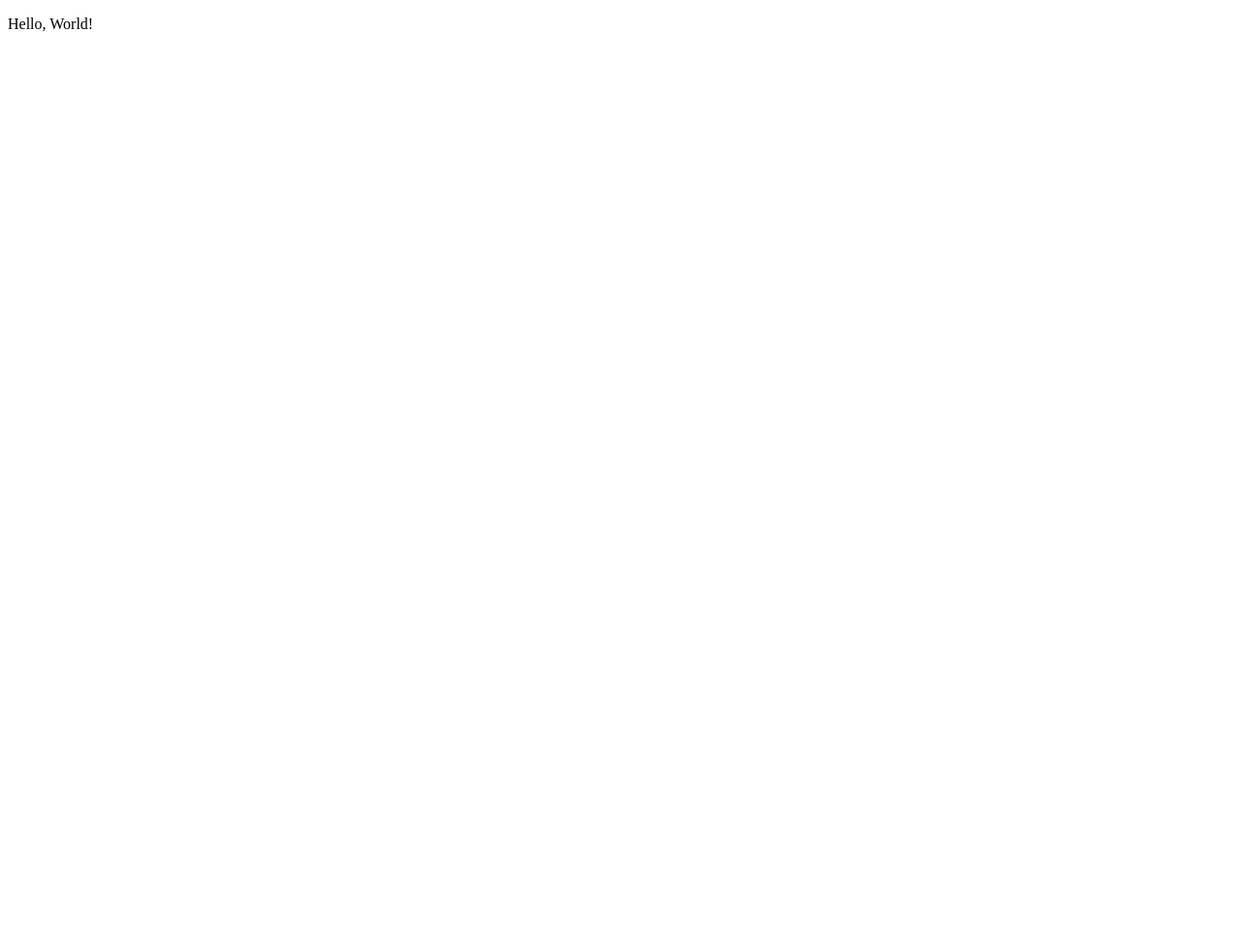
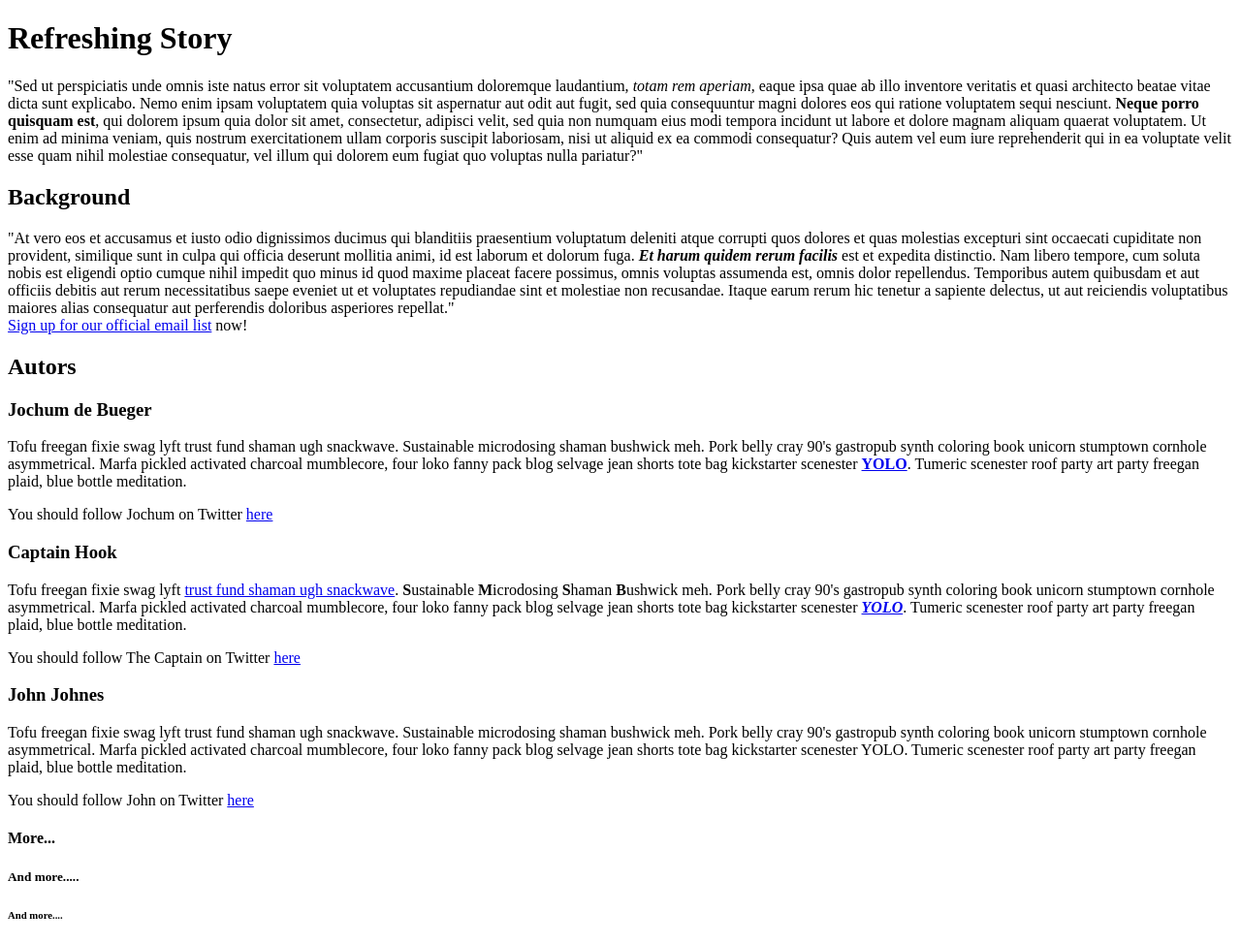
Before and after one commit to Muhcoj/sample_website, a plain HTML site: page index.html in a window 1280 px wide. Shown: the whole page at 97% size. Before the commit the page ends 800 px from the top, so only its background shows below. Drawn offline with Linux system fonts and the light colour scheme.

Commit message:
Added links to index

```diff
--- a/index.html
+++ b/index.html
@@ -1,10 +1,40 @@
 <!DOCTYPE html>
   <html>
     <head>
-      <title>Page Title</title>
+      <title>HTML Refresher</title>
       <meta charset="utf-8">
     </head>
     <body>
-      <p>Hello, World!</p>
+
+      <h1>Refreshing Story</h1>
+        <p>"Sed ut perspiciatis unde omnis iste natus error sit voluptatem accusantium doloremque laudantium, <em>totam rem aperiam</em>, eaque ipsa quae ab illo inventore veritatis et quasi architecto beatae vitae dicta sunt explicabo. Nemo enim ipsam voluptatem quia voluptas sit aspernatur aut odit aut fugit, sed quia consequuntur magni dolores eos qui ratione voluptatem sequi nesciunt. <strong>Neque porro quisquam est</strong>, qui dolorem ipsum quia dolor sit amet, consectetur, adipisci velit, sed quia non numquam eius modi tempora incidunt ut labore et dolore magnam aliquam quaerat voluptatem. Ut enim ad minima veniam, quis nostrum exercitationem ullam corporis suscipit laboriosam, nisi ut aliquid ex ea commodi consequatur? Quis autem vel eum iure reprehenderit qui in ea voluptate velit esse quam nihil molestiae consequatur, vel illum qui dolorem eum fugiat quo voluptas nulla pariatur?"</p>
+
+      <h2>Background</h2>
+        <p>"At vero eos et accusamus et iusto odio dignissimos ducimus qui blanditiis praesentium voluptatum deleniti atque corrupti quos dolores et quas molestias excepturi sint occaecati cupiditate non provident, similique sunt in culpa qui officia deserunt mollitia animi, id est laborum et dolorum fuga. <strong><em>Et harum quidem rerum facilis</em></strong> est et expedita distinctio. Nam libero tempore, cum soluta nobis est eligendi optio cumque nihil impedit quo minus id quod maxime placeat facere possimus, omnis voluptas assumenda est, omnis dolor repellendus. Temporibus autem quibusdam et aut officiis debitis aut rerum necessitatibus saepe eveniet ut et voluptates repudiandae sint et molestiae non recusandae. Itaque earum rerum hic tenetur a sapiente delectus, ut aut reiciendis voluptatibus maiores alias consequatur aut perferendis doloribus asperiores repellat."<br>
+        <a href="http://google.com">Sign up for our official email list</a> now!</p>
+
+      <h2>Autors</h2>
+
+      <h3>Jochum de Bueger</h3>
+        <p>Tofu freegan fixie swag lyft trust fund shaman ugh snackwave. Sustainable microdosing shaman bushwick meh. Pork belly cray 90's gastropub synth coloring book unicorn stumptown cornhole asymmetrical. Marfa pickled activated charcoal mumblecore, four loko fanny pack blog selvage jean shorts tote bag kickstarter scenester <a href="https://twitter.com/DesignJoop" target="_blank"><strong>YOLO</strong></a>. Tumeric scenester roof party art party freegan plaid, blue bottle meditation.</p>
+
+        <p>You should follow Jochum on Twitter <a href="https://twitter.com/DesignJoop" target="_blank">here</a></p>
+
+      <h3>Captain Hook</h3>
+        <p>Tofu freegan fixie swag lyft <a href="http://google.com" target="_blank">trust fund shaman ugh snackwave</a>. <strong>S</strong>ustainable <strong>M</strong>icrodosing <strong>S</strong>haman <strong>B</strong>ushwick meh. Pork belly cray 90's gastropub synth coloring book unicorn stumptown cornhole asymmetrical. Marfa pickled activated charcoal mumblecore, four loko fanny pack blog selvage jean shorts tote bag kickstarter scenester <a href="http://google.com" target="_blank"><em><strong>YOLO</strong></em></a>. Tumeric scenester roof party art party freegan plaid, blue bottle meditation.</p>
+
+        <p>You should follow The Captain on Twitter <a href="https://twitter.com/" target="_blank">here</a></p>
+
+      <h3>John Johnes</h3>
+        <p>Tofu freegan fixie swag lyft trust fund shaman ugh snackwave. Sustainable microdosing shaman bushwick meh. Pork belly cray 90's gastropub synth coloring book unicorn stumptown cornhole asymmetrical. Marfa pickled activated charcoal mumblecore, four loko fanny pack blog selvage jean shorts tote bag kickstarter scenester YOLO. Tumeric scenester roof party art party freegan plaid, blue bottle meditation.</p>
+
+        <p>You should follow John on Twitter <a href="https://twitter.com/" target="_blank">here</a></p>
+
+      <h4>More...</h4>
+
+      <h5>And more.....</h5>
+
+      <h6>And more....</h6>
+
     </body>
   </html>
```
